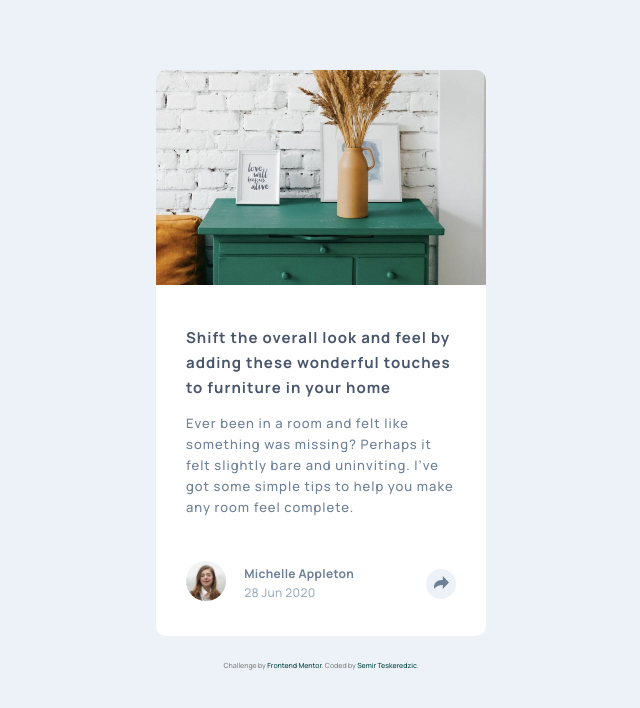
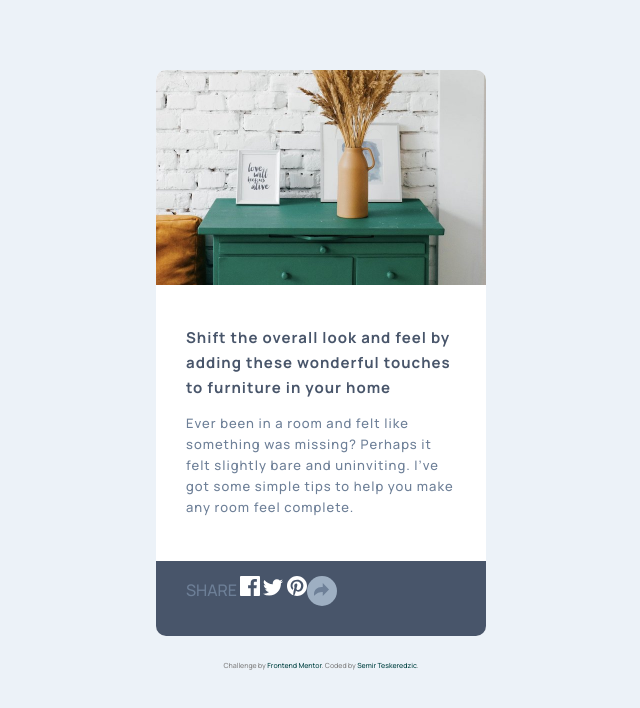
Before and after one commit to semirteskeredzic/article-preview, a plain HTML site: page index.html in a window 1280 px wide. Both pictures are taken after a click on the button 760 px from the left and 583 px from the top of the page. Shown: the whole page, without its empty margins (319-959 px from the left). Drawn offline with nearby package versions, Linux system fonts and the light colour scheme.

Commit message:
Implemented AlpineJS instead of jQuery

```diff
--- a/index.html
+++ b/index.html
@@ -8,6 +8,9 @@
 
   <title>Frontend Mentor | Article preview component</title>
 
+  <!-- Alpine JS -->
+  <script defer src="https://unpkg.com/alpinejs@3.x.x/dist/cdn.min.js"></script>
+
   <!-- Fonts -->
   <link rel="preconnect" href="https://fonts.googleapis.com">
   <link rel="preconnect" href="https://fonts.gstatic.com" crossorigin>
@@ -16,12 +19,9 @@
   <!-- CSS Stylesheet -->
   <link rel="Stylesheet" type="text/css" href="./styles/styles.css">
 
-  <!-- External JS -->
-  <script type="text/javascript" src="./js/main.js"></script>
-
 </head>
 <body>
-  <div class="main--container">
+  <div class="main--container" x-data="{open: false}" >
     <div class="card-image--container">
     </div>
     <div class="card-text--container">
@@ -33,9 +33,8 @@
     </div>
 
 
-    <div class="card-bottom--container open">
 
-      <div class="card-bottom--main-container">
+      <div x-show="!open" class="card-bottom--main-container">
         <div class="card-bottom--info-container">
           <div class="card-bottom--image-container">
             <img class="card-bottom--image" src="./images/avatar-michelle.jpg" />
@@ -46,21 +45,19 @@
           </div>
         </div>
         <div class="card-bottom--button-container">
-          <button onclick="toggleShare()" class="card-bottom--button-share-open"><img class="card-button--icon" src="./images/icon-share.svg"/></button>
+          <button @click="open = !open" class="card-bottom--button-share-open"><img class="card-button--icon" src="./images/icon-share.svg"/></button>
         </div>
       </div>
 
-      <div class="card-bottom--share-container">
+      <div x-show="open" class="card-bottom--share-container">
         <div class="card-bottom--share-info-container">
           <span class="card-bottom--share-text">Share</span>
           <img class="card-bottom--share-icon" src="./images/icon-facebook.svg" />
           <img class="card-bottom--share-icon" src="./images/icon-twitter.svg" />
           <img class="card-bottom--share-icon" src="./images/icon-pinterest.svg" />
         </div>
-        <button onclick="toggleShare()" class="card-bottom--button-share-close"><img class="card-button--icon-share" src="./images/icon-share.svg"/></button>
+        <button  @click="open = !open" class="card-bottom--button-share-close"><img class="card-button--icon-share" src="./images/icon-share.svg"/></button>
       </div>
-
-    </div>
 
 
 
--- a/js/main.js
+++ /dev/null
@@ -1,13 +0,0 @@
-function toggleShare() {
-    let shareElement = document.getElementsByClassName("card-bottom--share-container");
-    let standardElement = document.getElementsByClassName("card-bottom--main-container");
-    let mainElement = document.getElementsByClassName("card-bopttom--container");
-
-    if(shareElement[0].style.display === "none") {
-        standardElement[0].style.display = "none";
-        shareElement[0].style.display = "flex";
-    } else {
-        standardElement[0].style.display = "flex";
-        shareElement[0].style.display = "none";
-    }
-}
--- a/styles/styles.css
+++ b/styles/styles.css
@@ -21,7 +21,11 @@ body {
 }
 
 .card-bottom--share-container {
-    display: none;
+    display: flex;
+    background-color:hsl(217, 19%, 35%);
+    border-radius: 0 0 10px 10px;
+    padding: 15px 0 30px 30px;
+
 }
 
 .card-text--container {
@@ -50,6 +54,7 @@ body {
 .card-bottom--main-container {
     display: flex;
     justify-content: space-between;
+    padding: 0 30px 30px;
 }
 
 .card-bottom--image-container {
@@ -109,7 +114,9 @@ body {
     color: hsl(210, 46%, 95%);
 }
 
-.card-bottom--share-container {
+.card-bottom--share-text {
+    color:hsl(214, 17%, 51%);
+    text-transform: uppercase;
 }
 
 
```
